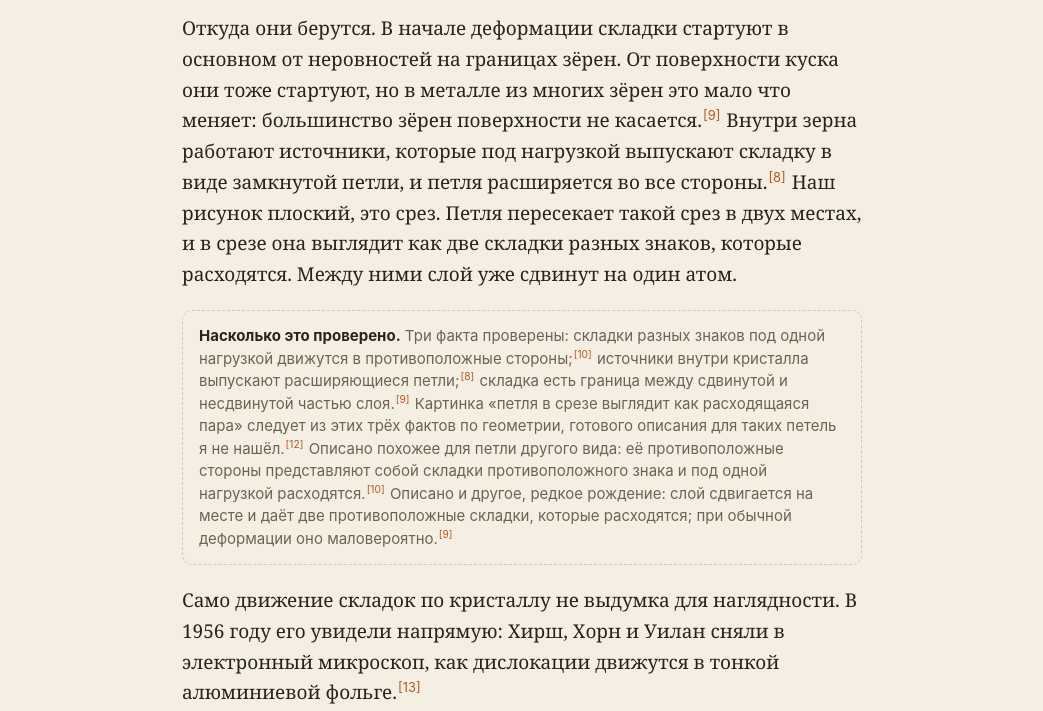
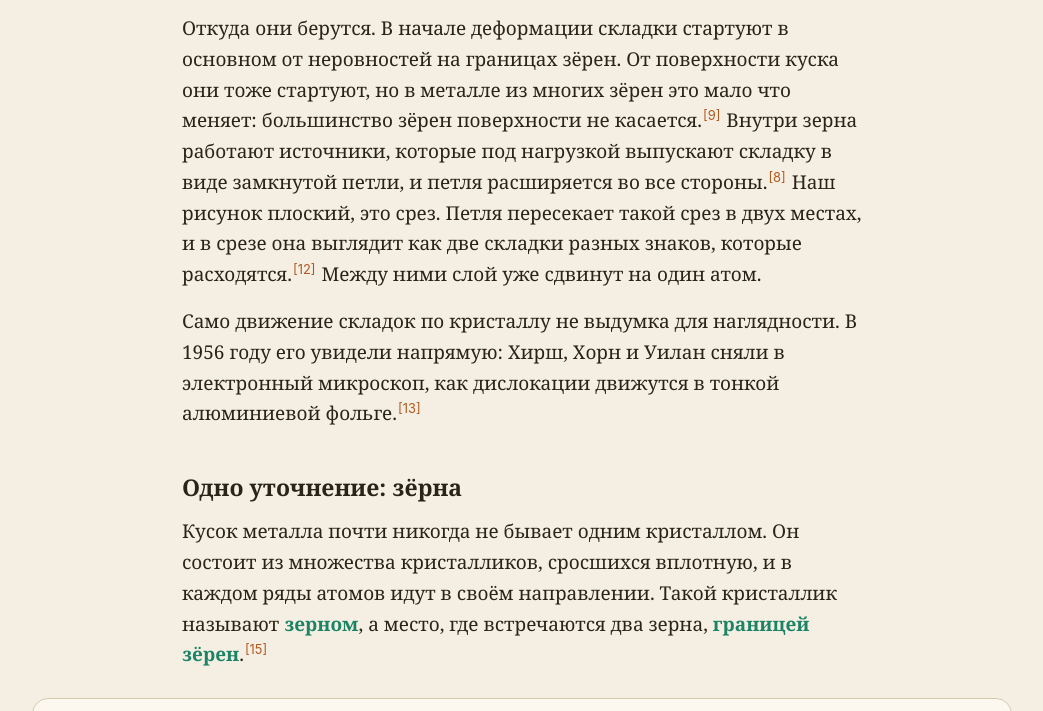
Before and after one commit to baronets-turk/metal-book, a plain HTML site: page ch1.html in a window 1280 px wide. Shown: the part 8503-9214 px from the top of the page, without its empty margins (118-1161 px from the left). Drawn offline with Linux system fonts and the light colour scheme.

Commit message:
Remove verification notes; footnotes carry the sources

```diff
--- a/ch1.html
+++ b/ch1.html
@@ -174,9 +174,7 @@
   <h3>Откуда берутся складки и почему они бегут в обе стороны</h3>
   <p>Молот не толкает складку, как рука толкает складку на ковре. Удар сжимает весь кусок, и во всей его толще сразу возникает усилие, которое стремится сдвинуть слои атомов друг по другу. Сильнее всего оно на плоскостях, наклонённых к направлению удара.<a class="fn" href="#s-crss"></a></p>
   <p>Складки бывают двух знаков: у одной лишний полуряд атомов сверху, у другой снизу. Одно и то же усилие гонит складки разных знаков в противоположные стороны.<a class="fn" href="#s-opposite"></a> Поэтому в линзе они бегут и вправо, и влево, хотя молот бьёт с одной стороны.</p>
-  <p>Откуда они берутся. В начале деформации складки стартуют в основном от неровностей на границах зёрен. От поверхности куска они тоже стартуют, но в металле из многих зёрен это мало что меняет: большинство зёрен поверхности не касается.<a class="fn" href="#s-disl"></a> Внутри зерна работают источники, которые под нагрузкой выпускают складку в виде замкнутой петли, и петля расширяется во все стороны.<a class="fn" href="#s-frank"></a> Наш рисунок плоский, это срез. Петля пересекает такой срез в двух местах, и в срезе она выглядит как две складки разных знаков, которые расходятся. Между ними слой уже сдвинут на один атом.</p>
-  <div class="note"><b>Насколько это проверено.</b> Три факта проверены: складки разных знаков под одной нагрузкой движутся в противоположные стороны;<a class="fn" href="#s-opposite"></a> источники внутри кристалла выпускают расширяющиеся петли;<a class="fn" href="#s-frank"></a> складка есть граница между сдвинутой и несдвинутой частью слоя.<a class="fn" href="#s-disl"></a> Картинка «петля в срезе выглядит как расходящаяся пара» следует из этих трёх фактов по геометрии, готового описания для таких петель я не нашёл.<a class="fn" href="#s-loop"></a> Описано похожее для петли другого вида: её противоположные стороны представляют собой складки противоположного знака и под одной нагрузкой расходятся.<a class="fn" href="#s-opposite"></a> Описано и другое, редкое рождение: слой сдвигается на месте и даёт две противоположные складки, которые расходятся; при обычной деформации оно маловероятно.<a class="fn" href="#s-disl"></a></div>
-  <p>Само движение складок по кристаллу не выдумка для наглядности. В 1956 году его увидели напрямую: Хирш, Хорн и Уилан сняли в электронный микроскоп, как дислокации движутся в тонкой алюминиевой фольге.<a class="fn" href="#s-hirsch"></a></p>
+  <p>Откуда они берутся. В начале деформации складки стартуют в основном от неровностей на границах зёрен. От поверхности куска они тоже стартуют, но в металле из многих зёрен это мало что меняет: большинство зёрен поверхности не касается.<a class="fn" href="#s-disl"></a> Внутри зерна работают источники, которые под нагрузкой выпускают складку в виде замкнутой петли, и петля расширяется во все стороны.<a class="fn" href="#s-frank"></a> Наш рисунок плоский, это срез. Петля пересекает такой срез в двух местах, и в срезе она выглядит как две складки разных знаков, которые расходятся.<a class="fn" href="#s-loop"></a> Между ними слой уже сдвинут на один атом.</p>  <p>Само движение складок по кристаллу не выдумка для наглядности. В 1956 году его увидели напрямую: Хирш, Хорн и Уилан сняли в электронный микроскоп, как дислокации движутся в тонкой алюминиевой фольге.<a class="fn" href="#s-hirsch"></a></p>
 
   <h3>Одно уточнение: зёрна</h3>
   <p>Кусок металла почти никогда не бывает одним кристаллом. Он состоит из множества кристалликов, сросшихся вплотную, и в каждом ряды атомов идут в своём направлении. Такой кристаллик называют <span class="term">зерном</span>, а место, где встречаются два зерна, <span class="term">границей зёрен</span>.<a class="fn" href="#s-grains"></a></p>
```
Also changed, not shown: ch2.html (+1 -3 lines).
